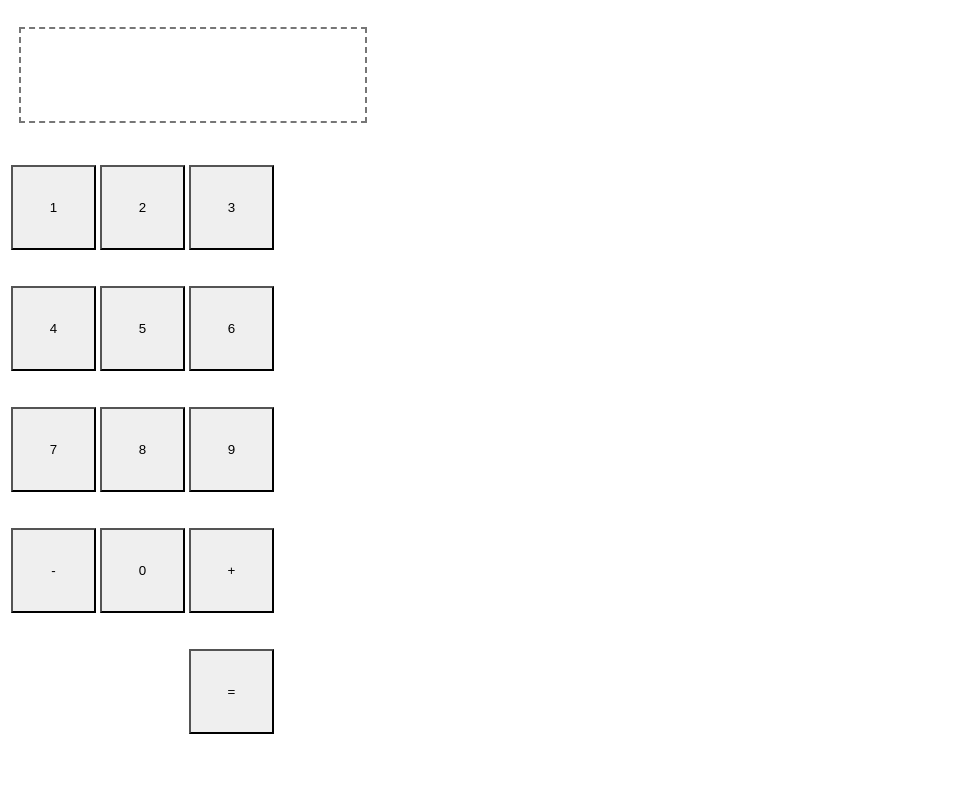
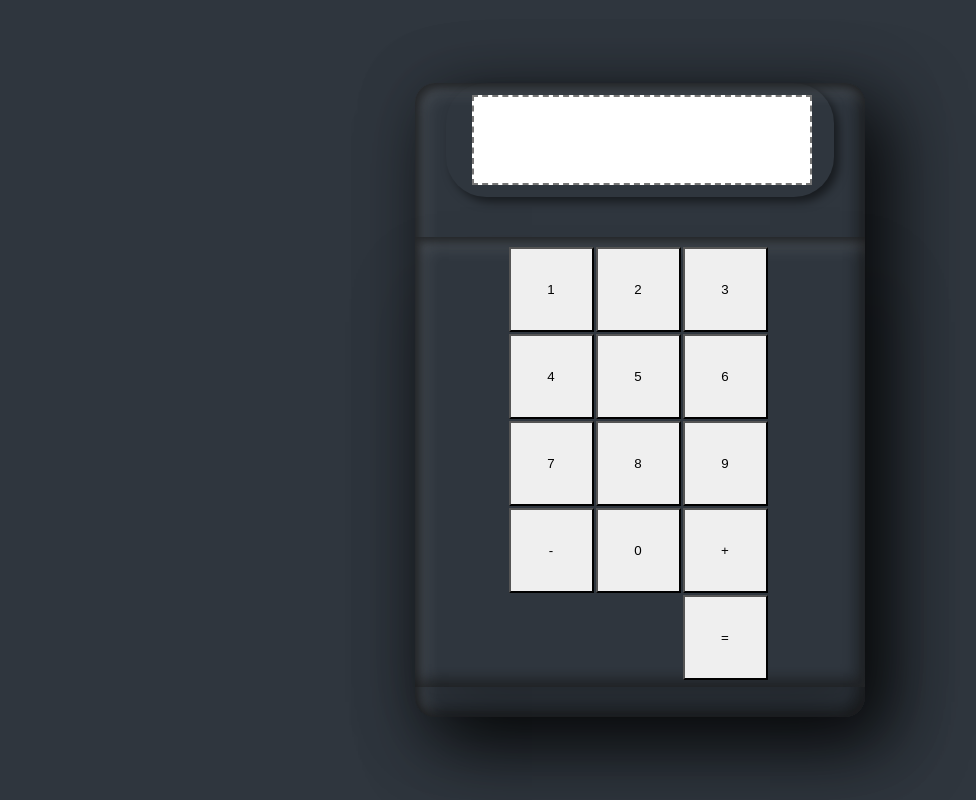
Before and after one commit to Oyinkolade/MY-PROJECT, a plain HTML site: page Calculator.html in a window 1280 px wide. Shown: the whole page, without its empty margins (0-976 px from the left). Drawn offline with Linux system fonts and the light colour scheme.

Commit message:
Update Calculator.html

```diff
--- a/Calculator.html
+++ b/Calculator.html
@@ -3,7 +3,7 @@
 <head>
     <meta charset="UTF-8">
     <meta name="viewport" content="width=device-width, initial-scale=1.0">
-    <link rel="stylesheet" href="style.css">
+    <link rel="stylesheet" href="Calculator_style.css">
     <title>Calculator</title>
 <style>
     button{
```
